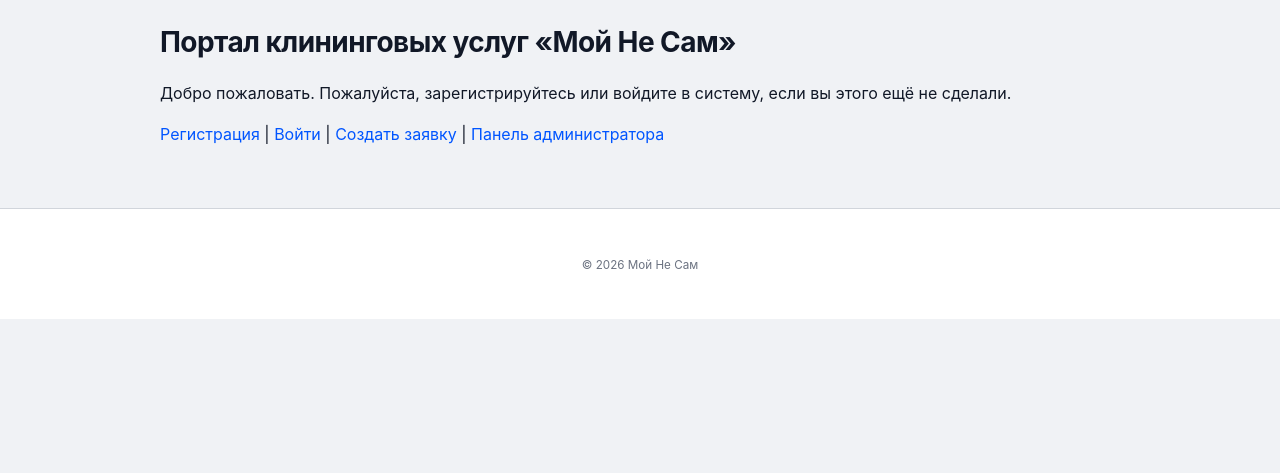
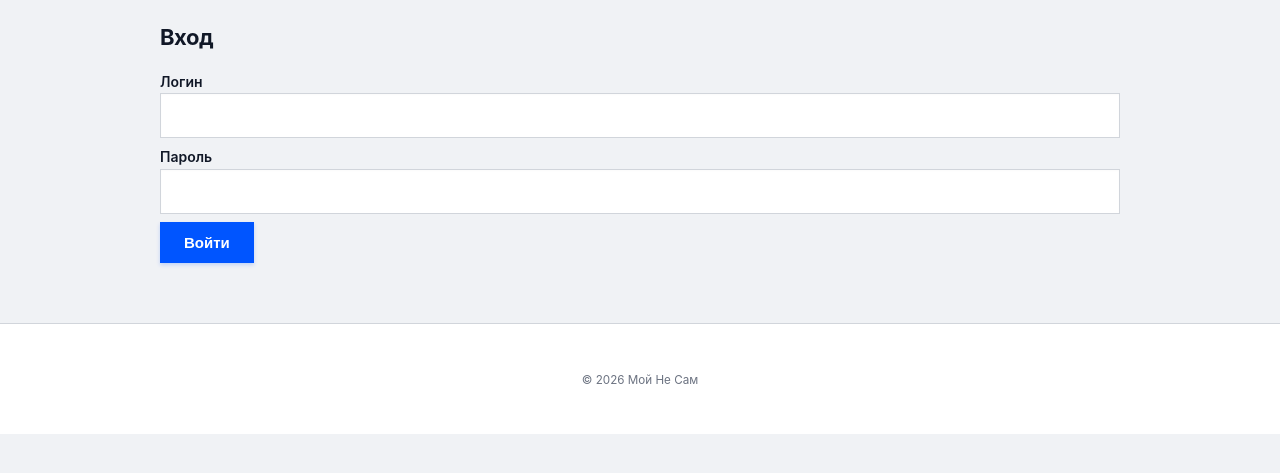
Before and after one commit to mechv0d/prip, a PHP site: page / in a window 1280 px wide. Shown: the part 212-685 px from the top of the page. Run offline with PHP 8.4, Linux system fonts and the light colour scheme.

Commit message:
lr-1 upd 1

```diff
--- a/assets/css/style.css
+++ b/assets/css/style.css
@@ -244,9 +244,14 @@ button:active, .button:active, .btn:active {
 
 /* Список заявок (Grid) */
 .requests-list {
-    display: grid;
+    display: flex;
+    flex-direction: column;
     gap: 16px;
-    margin-top: 20px;
+    margin-top: 40px;
+}
+
+.requests-list h3 {
+    margin: 0;
 }
 
 @media (min-width: 700px) {
--- a/cleaning_service.sql
+++ b/cleaning_service.sql
@@ -197,7 +197,6 @@ ALTER TABLE `status`
 ALTER TABLE `user`
   ADD PRIMARY KEY (`id`),
   ADD UNIQUE KEY `login` (`login`),
-  ADD UNIQUE KEY `email` (`email`),
   ADD KEY `id_role` (`id_role`);
 
 --
--- a/index.php
+++ b/index.php
@@ -1,18 +1,94 @@
 <?php
-session_start();
+require_once __DIR__ . '/includes/db.php';
+
+if (session_status() === PHP_SESSION_NONE) {
+    session_start();
+}
+
+// If user already logged in, redirect by role (admin id = 2)
+if (!empty($_SESSION['user'])) {
+    if (intval($_SESSION['user']['id_role'] ?? 0) === 2) {
+        header('Location: admin.php');
+    } else {
+        header('Location: create_request.php');
+    }
+    exit;
+}
+
+require_once __DIR__ . '/templates/header.php';
+
+$errors = [];
+$loginValue = '';
+
+if ($_SERVER['REQUEST_METHOD'] === 'POST') {
+    $loginValue = trim($_POST['login'] ?? '');
+    $password = $_POST['password'] ?? '';
+
+    if ($loginValue === '' || $password === '') {
+        $errors[] = 'Введите логин и пароль';
+    } else {
+        $stmt = $pdo->prepare('SELECT id, fio, login, password, id_role FROM user WHERE login = :login LIMIT 1');
+        $stmt->execute([':login' => $loginValue]);
+        $user = $stmt->fetch();
+        if (!$user) {
+            $errors[] = 'Пользователь не найден';
+        } else {
+            $stored = $user['password'];
+            $ok = false;
+            if (password_verify($password, $stored)) {
+                $ok = true;
+            } elseif ($password === $stored) {
+                // Устаревшая хранимая пароля в открытом виде — позволим вход и обновим хеш
+                $ok = true;
+                $newHash = password_hash($password, PASSWORD_DEFAULT);
+                $upd = $pdo->prepare('UPDATE user SET password = :ph WHERE id = :id');
+                $upd->execute([':ph' => $newHash, ':id' => $user['id']]);
+            }
+
+            if ($ok) {
+                $_SESSION['user'] = [
+                    'id' => $user['id'],
+                    'fio' => $user['fio'],
+                    'login' => $user['login'],
+                    'id_role' => $user['id_role']
+                ];
+                // Redirect based on role: admin -> admin panel, others -> create request
+                if (intval($user['id_role']) === 2) {
+                    header('Location: admin.php');
+                } else {
+                    header('Location: create_request.php');
+                }
+                exit;
+            } else {
+                $errors[] = 'Неверный пароль';
+            }
+        }
+    }
+}
 ?>
-<?php require_once __DIR__ . '/templates/header.php'; ?>
 
-<main class="container">
-    <h1>Портал клининговых услуг «Мой Не Сам»</h1>
-    <p>Добро пожаловать. Пожалуйста, зарегистрируйтесь или войдите в систему, если вы этого ещё не сделали.</p>
+<main class="wrap">
+    <h2>Вход</h2>
 
-    <nav class="nav">
-        <a href="register.php">Регистрация</a> |
-        <a href="login.php">Войти</a> |
-        <a href="create_request.php">Создать заявку</a> |
-        <a href="admin.php">Панель администратора</a>
-    </nav>
+    <?php if (!empty($errors)): ?>
+        <div class="errors">
+            <ul>
+                <?php foreach ($errors as $err): ?>
+                    <li><?= htmlspecialchars($err, ENT_QUOTES | ENT_SUBSTITUTE, 'UTF-8') ?></li>
+                <?php endforeach; ?>
+            </ul>
+        </div>
+    <?php endif; ?>
+
+    <form method="post" action="index.php" class="form">
+        <label>Логин<br>
+            <input type="text" name="login" value="<?= htmlspecialchars($loginValue, ENT_QUOTES | ENT_SUBSTITUTE, 'UTF-8') ?>">
+        </label>
+        <label>Пароль<br>
+            <input type="password" name="password">
+        </label>
+        <button type="submit">Войти</button>
+    </form>
 </main>
 
 <?php require_once __DIR__ . '/templates/footer.php'; ?>
--- a/templates/header.php
+++ b/templates/header.php
@@ -24,7 +24,7 @@ if (session_status() === PHP_SESSION_NONE) {
                 <a class="nav-link" href="logout.php">Выход</a>
             <?php else: ?>
                 <a class="nav-link" href="register.php">Регистрация</a>
-                <a class="nav-link" href="login.php">Вход</a>
+                <a class="nav-link" href="index.php">Вход</a>
             <?php endif; ?>
         </div>
     </nav>
```
Also changed, not shown: admin.php (+25 -0 lines), login.php (deleted, +0 -78 lines), register.php (+5 -5 lines), 1 other file.
